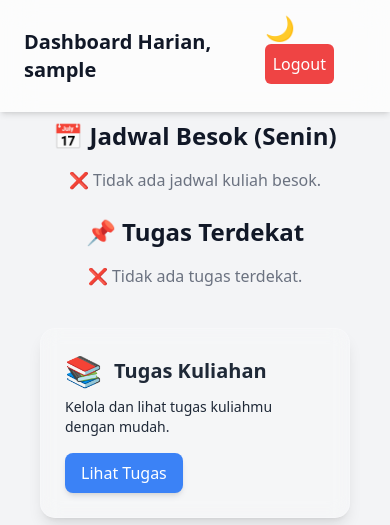
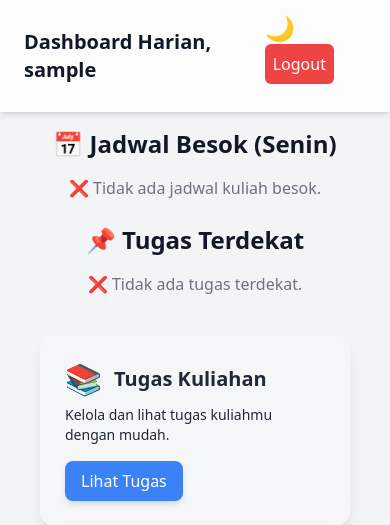
Before and after one commit to syahkty/dialyweb, a PHP site: page / in a window 390 px wide. Shown: the top 525 px of the page. Run offline with PHP 8.4, Linux system fonts and the light colour scheme; the visitor is signed in with stand-in values (Sample User, id 1); data that the repository does not hold is empty; a stand-in replaces the project's code that opens the database connection; some libraries are stand-ins or nearby versions.

Commit message:
penyesuian margin index.php

```diff
--- a/index.php
+++ b/index.php
@@ -127,7 +127,7 @@ $result = $stmt->get_result();
     <div class="mt-16 flex flex-col mx-8 lg:mx-auto md:flex-row items-start justify-center gap-2">
     <!-- Jadwal Besok -->
     <div class="w-full md:w-5/12 max-w-md">
-        <h2 class="text-2xl font-bold pt-14 pb-4 flex items-center gap-2 justify-center text-center">
+        <h2 class="text-2xl font-bold pt-16 md:pt-14 pb-4 flex items-center gap-2 justify-center text-center">
             📅 Jadwal Besok (<?= $namaHariEsok ?>)
         </h2>
 
```
